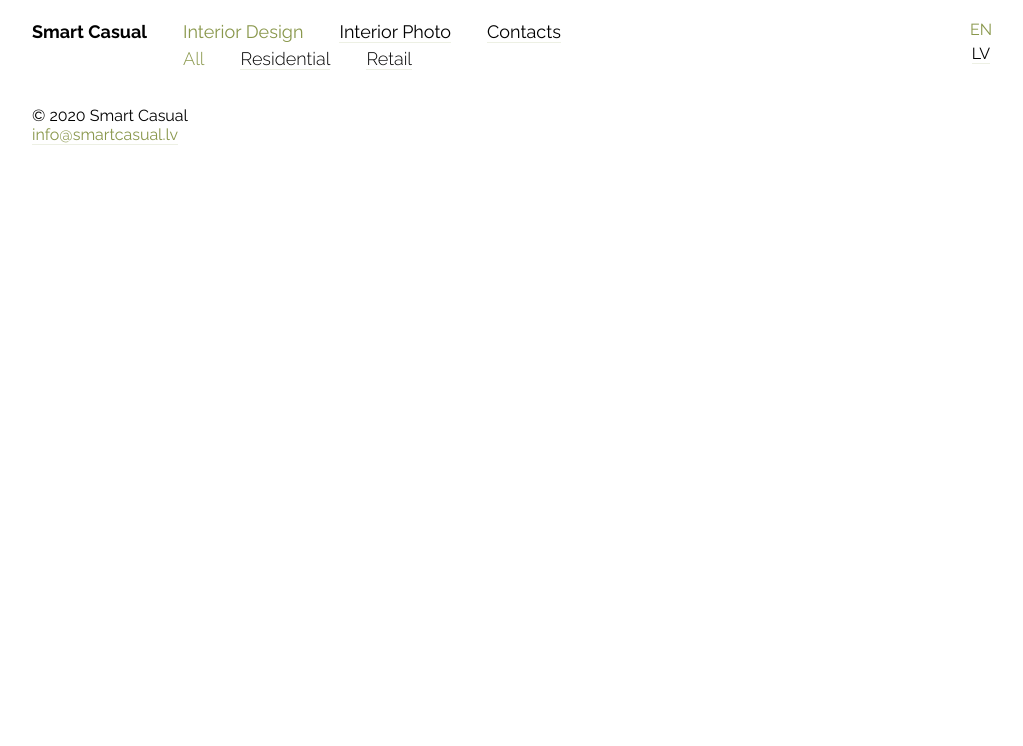
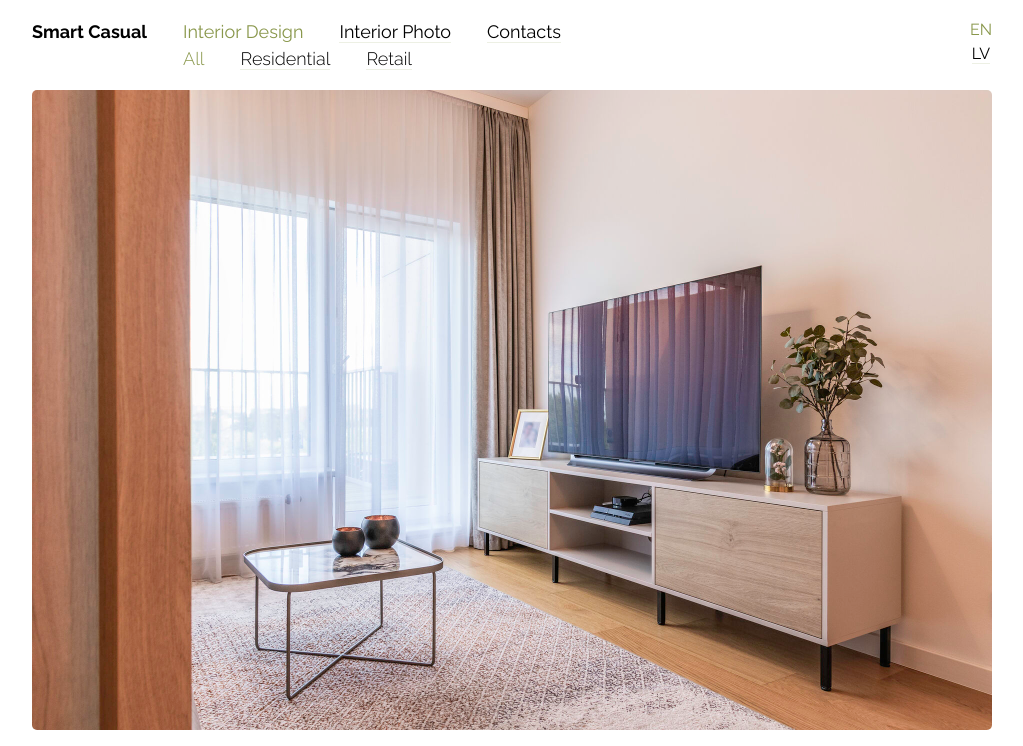
Before and after one commit to apavlovics/sonya-v2, a React (Create React App) app: page / in a window 1280 px wide. Shown: the top 746 px of the page, without its empty margins (128-1151 px from the left). Built offline with nearby package versions, Linux system fonts and the light colour scheme.

Commit message:
Migrate to React

```diff
--- a/src/Preview.js
+++ b/src/Preview.js
@@ -15,15 +15,15 @@ class Preview extends React.Component {
   }
 
   render() {
-    const extraClassName = this.state.focused ? "focused" : this.state.desaturated ? "desaturated" : ""
+    const extraClassName = this.state.focused ? " focused" : this.state.desaturated ? " desaturated" : ""
     return (
       <div
-        className={`preview ${this.state.size} ${extraClassName}`}
+        className={`preview ${this.state.size}${extraClassName}`}
         style={{backgroundImage: `url(/projects/${this.state.url}/cover.jpg)`}}
         onMouseEnter={() => this.setState({focused: true})}
         onMouseLeave={() => this.setState({focused: false})}>
         <a href={`/design/${this.state.url}/`}>
-          <div className={`details ${this.state.focused ? "visible" : ""}`}>
+          <div className={`details${this.state.focused ? " visible" : ""}`}>
             <h2>{this.state.title}</h2>
             <span>{this.state.year}</span>
           </div>
--- a/src/Previews.js
+++ b/src/Previews.js
@@ -44,7 +44,7 @@ class Previews extends React.Component {
   render() {
     return (
       <main>
-        {this.state.previews.forEach(this.renderPreview)}
+        {this.state.previews.map(this.renderPreview)}
       </main>
     )
   }
```
